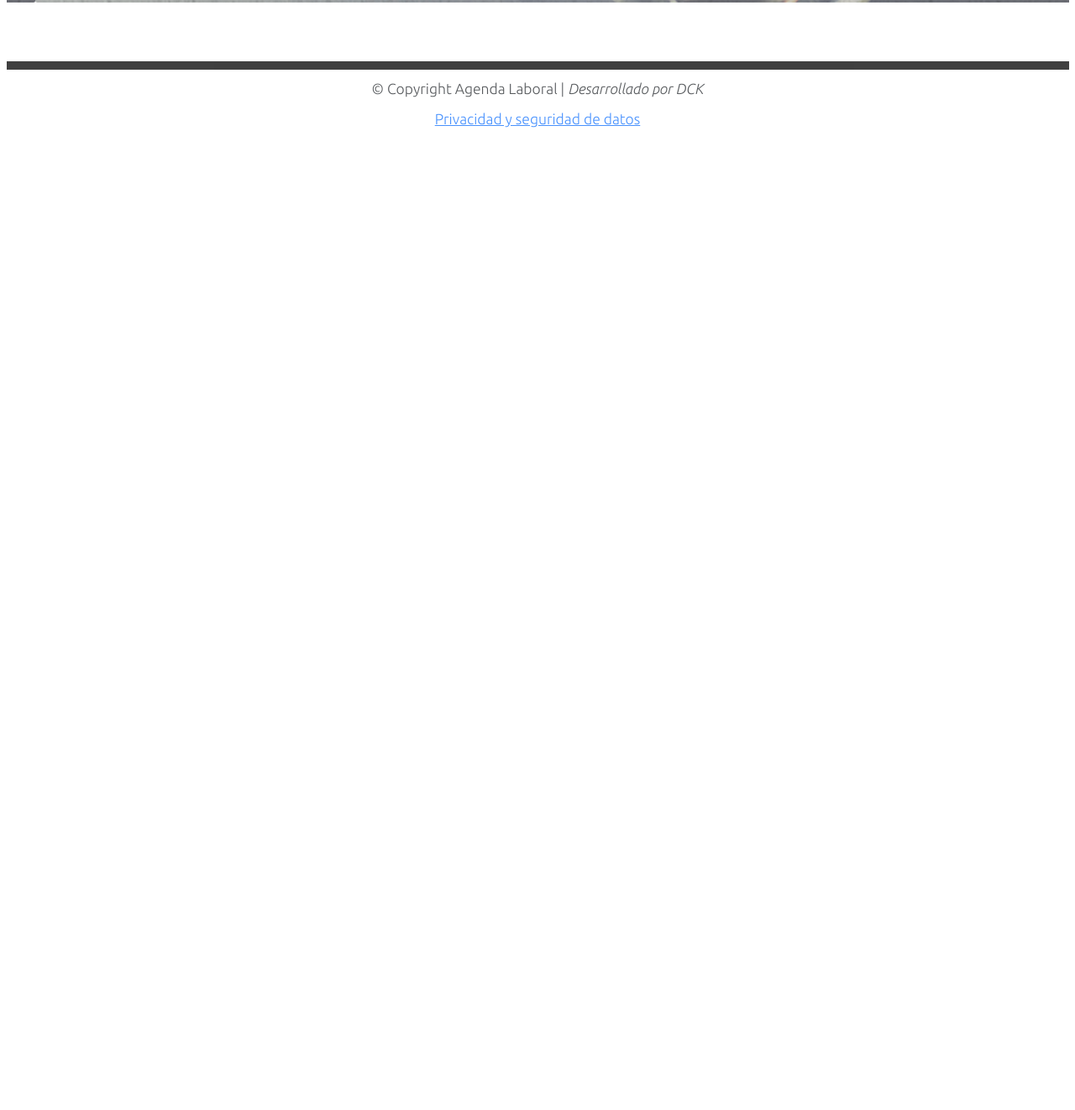
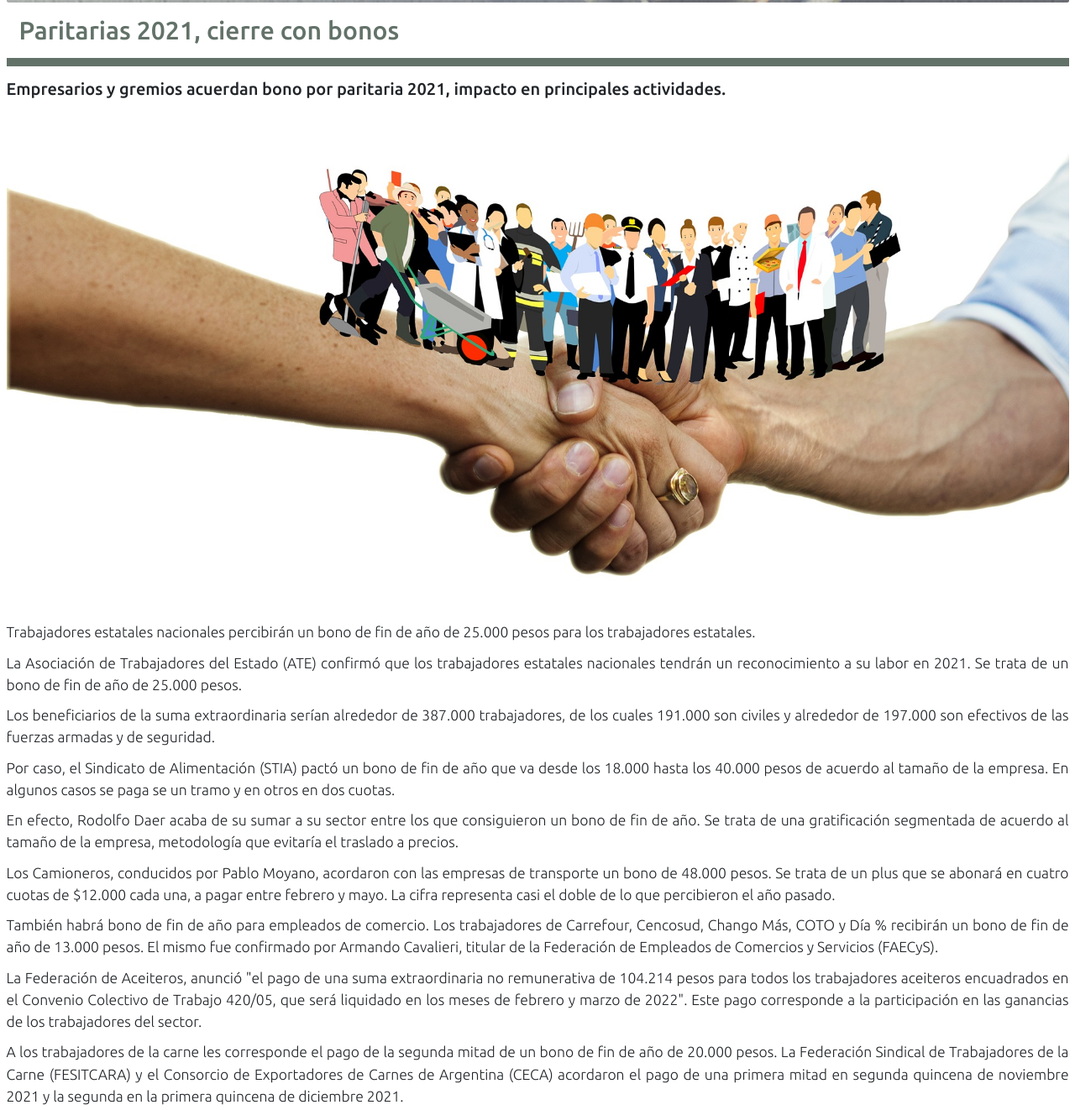
Before and after one commit to DamianCurt/al_repositorio, a website: page articles/article_1.html in a window 1280 px wide. Shown: the part 368-1690 px from the top of the page at 84% size. Before the commit the page ends 800 px from the top, so only its background shows below. Drawn offline with nearby package versions, Linux system fonts and the light colour scheme.

Commit message:
article 1

```diff
--- a/articles/article_1.html
+++ b/articles/article_1.html
@@ -14,8 +14,10 @@
         href="https://fonts.googleapis.com/css2?family=Ubuntu:ital,wght@0,300;0,400;0,500;0,700;1,300;1,400;1,500&display=swap"
         rel="stylesheet">
     <title>Actualidad - Agenda Laboral</title>
-    <meta name="Description" content="Agencia de servicios de consultoría y asesoramiento laboral en formación, conflictos, comunicación institucional y otras problemáticas laborales a empresas">
-    <meta name="keywords"  content="trabajo, empresa, empresas, capacitación, formación, laboral, asesoramiento, consultoría, comunicación institucional, conflicto, laborales, plan de mejoras, plan de carrera, actualidad, recursos humanos, rrhh, relaciones laborales, relaciones del trabajo, trabajador, productividad">
+    <meta name="Description"
+        content="Agencia de servicios de consultoría y asesoramiento laboral en formación, conflictos, comunicación institucional y otras problemáticas laborales a empresas">
+    <meta name="keywords"
+        content="trabajo, empresa, empresas, capacitación, formación, laboral, asesoramiento, consultoría, comunicación institucional, conflicto, laborales, plan de mejoras, plan de carrera, actualidad, recursos humanos, rrhh, relaciones laborales, relaciones del trabajo, trabajador, productividad">
 </head>
 
 <body class="container-fluid">
@@ -91,6 +93,44 @@
     </div>
     </header>
     <article>
+        <h1>Paritarias 2021, cierre con bonos</h1>
+        <h4>Empresarios y gremios acuerdan bono por paritaria 2021, impacto en principales actividades.</h4>
+        <img src="../images/destacados_imgs/img-dest-1.jpg" alt="paritaria salario bono empresa sindicato"
+            class="article-1__img">
+        <p>Trabajadores estatales nacionales percibirán un bono de fin de año de 25.000 pesos para los trabajadores
+            estatales. </p>
+
+        <p> La Asociación de Trabajadores del Estado (ATE) confirmó que los trabajadores estatales nacionales tendrán un
+            reconocimiento a su labor en 2021. Se trata de un bono de fin de año de 25.000 pesos.
+
+        <p> Los beneficiarios de la suma extraordinaria serían alrededor de 387.000 trabajadores, de los cuales 191.000
+            son civiles y alrededor de 197.000 son efectivos de las fuerzas armadas y de seguridad.</p>
+
+        <p> Por caso, el Sindicato de Alimentación (STIA) pactó un bono de fin de año que va desde los 18.000 hasta los
+            40.000 pesos de acuerdo al tamaño de la empresa. En algunos casos se paga se un tramo y en otros en dos
+            cuotas.</p>
+
+        <p> En efecto, Rodolfo Daer acaba de su sumar a su sector entre los que consiguieron un bono de fin de año. Se
+            trata de una gratificación segmentada de acuerdo al tamaño de la empresa, metodología que evitaría el
+            traslado a precios.</p>
+
+        <p> Los Camioneros, conducidos por Pablo Moyano, acordaron con las empresas de transporte un bono de 48.000
+            pesos. Se trata de un plus que se abonará en cuatro cuotas de $12.000 cada una, a pagar entre febrero y
+            mayo. La cifra representa casi el doble de lo que percibieron el año pasado.</p>
+
+        <p> También habrá bono de fin de año para empleados de comercio. Los trabajadores de Carrefour, Cencosud, Chango
+            Más, COTO y Día % recibirán un bono de fin de año de 13.000 pesos. El mismo fue confirmado por Armando
+            Cavalieri, titular de la Federación de Empleados de Comercios y Servicios (FAECyS).</p>
+
+        <p> La Federación de Aceiteros, anunció "el pago de una suma extraordinaria no remunerativa de 104.214 pesos
+            para todos los trabajadores aceiteros encuadrados en el Convenio Colectivo de Trabajo 420/05, que será
+            liquidado en los meses de febrero y marzo de 2022". Este pago corresponde a la participación en las
+            ganancias de los trabajadores del sector.</p>
+
+        <p> A los trabajadores de la carne les corresponde el pago de la segunda mitad de un bono de fin de año de
+            20.000 pesos. La Federación Sindical de Trabajadores de la Carne (FESITCARA) y el Consorcio de Exportadores
+            de Carnes de Argentina (CECA) acordaron el pago de una primera mitad en segunda quincena de noviembre 2021 y
+            la segunda en la primera quincena de diciembre 2021.</p>
 
     </article>
     <footer>
--- /dev/null
+++ b/scss/_article-1.scss
@@ -0,0 +1,4 @@
+.article-1__img {
+    width: 100%;
+    height: 100%;
+}
--- a/scss/_index.scss
+++ b/scss/_index.scss
@@ -73,6 +73,10 @@
     list-style    : none;
 }
 
+#card--text--decoration {
+    text-decoration: none;
+}
+
 .img--box--size--dest {
     height: 40%;
     width : 100%;
--- a/scss/style.scss
+++ b/scss/style.scss
@@ -16,6 +16,7 @@ $whiteBoxShadow : #313131;
 @import "indexMobile";
 @import "quienesSomos";
 @import "formularios";
+@import "article-1";
 
 * {
     margin : 0px;
```
Also changed, not shown: index.html (+3 -1 lines), css/style.css.
